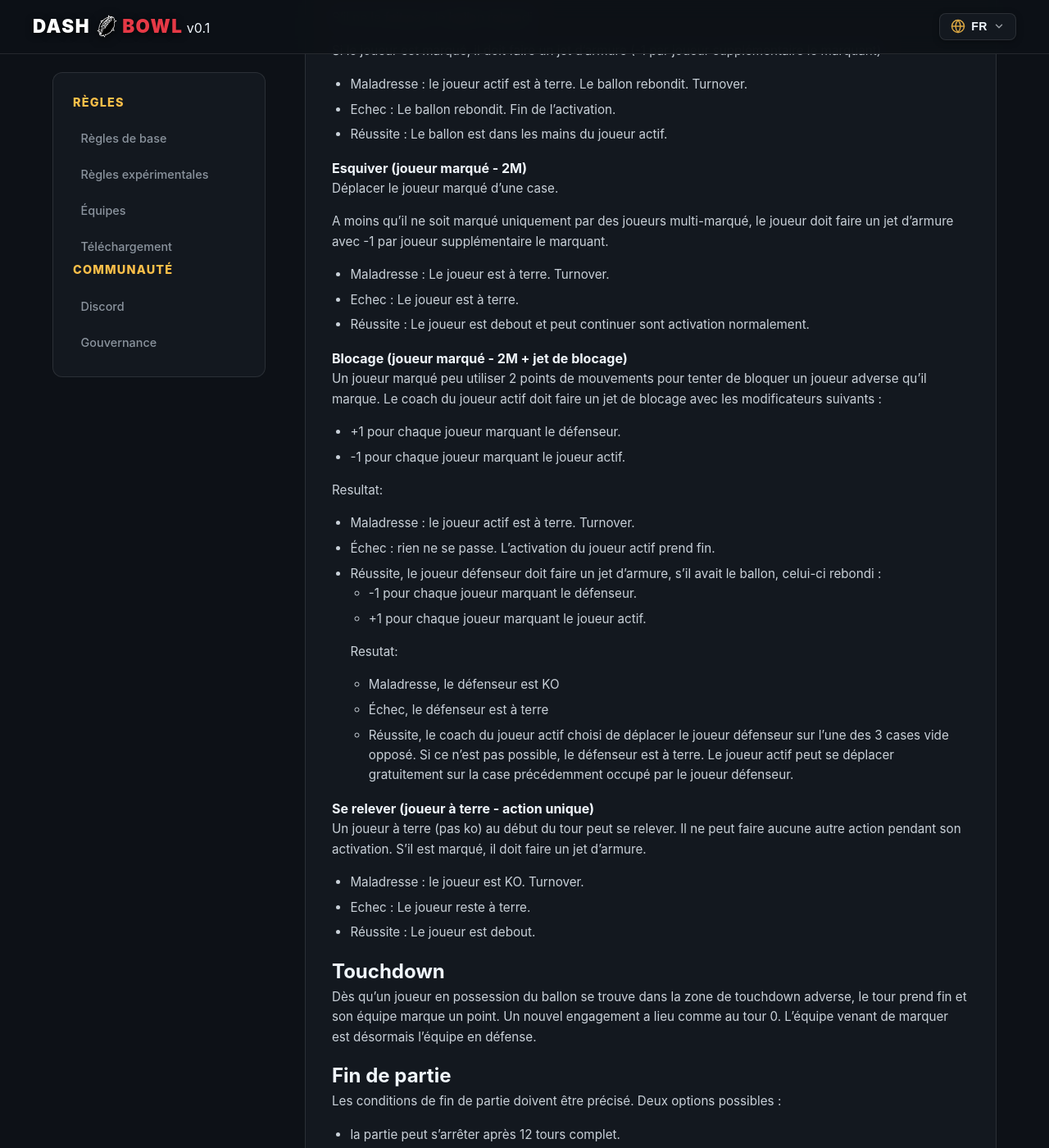
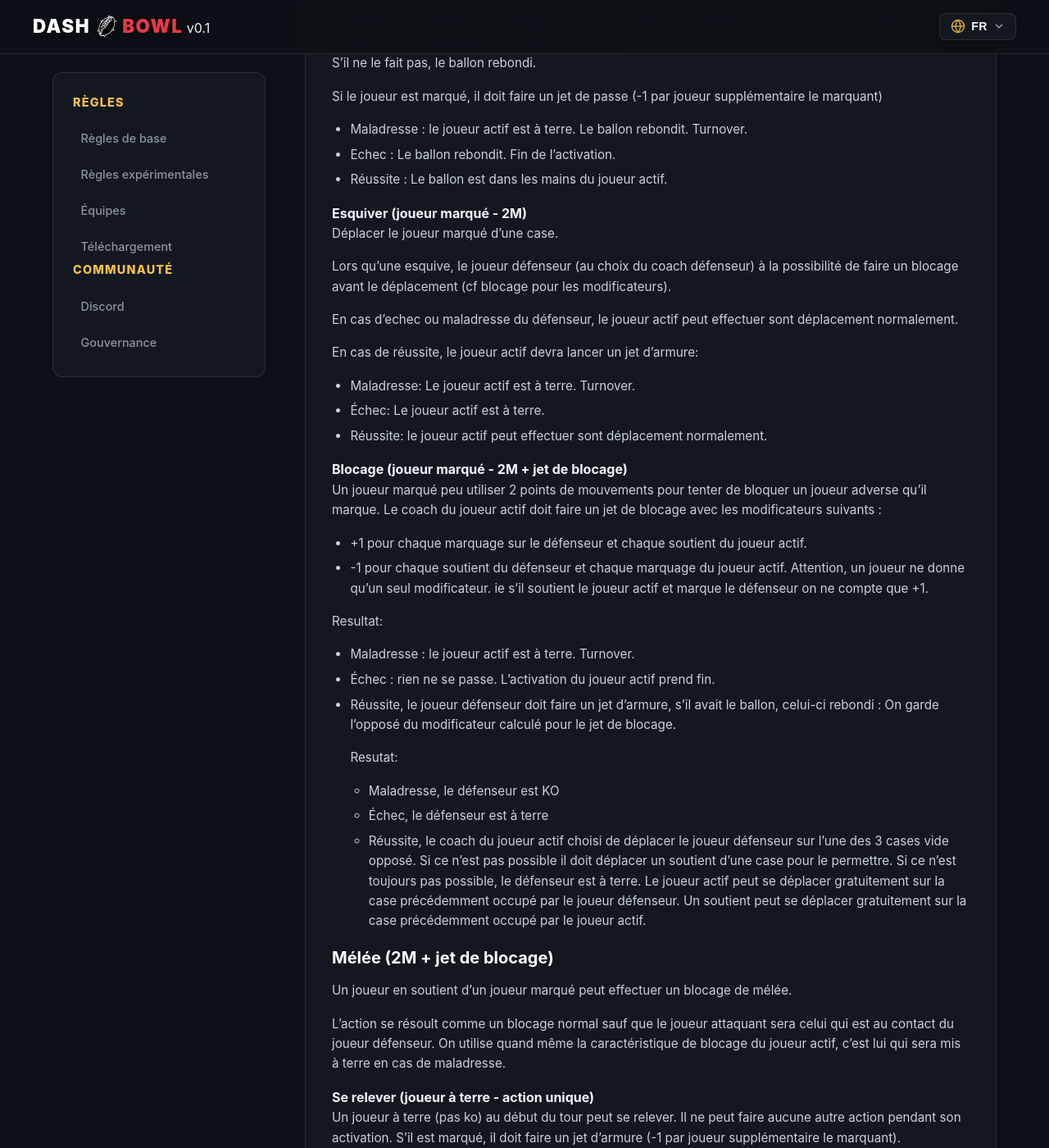
Before and after one commit to kroc702/dashbowl, a Jekyll site: the page built from fr/rules/index.md, in a window 1280 px wide and 1400 px high, scrolled down 3203 px. Shown: the whole window at 82% size. Built offline with Jekyll 4.4.1, drawn with Linux system fonts in a browser that asks for light colours; some of the changed text lies outside the part shown.

Commit message:
add scrum action

```diff
--- a/fr/rules/index.md
+++ b/fr/rules/index.md
@@ -23,7 +23,7 @@ La fiche d’équipe est la description de l’équipe donnant le nombre de joue
 
 - **Poste** : le type de joueur, la figurine doit permettre de distinguer le poste du joueur. Le poste peut avoir un impact sur certaine cartes ou talent d’équipe.
 - **Mouvement** (M [3-9]) : plus que le nombre de case de déplacement, cela correspond au nombre d’action possible lors d’une activation. Certaines actions demandes plusieurs points de mouvement.
-- **Lancer** (L [4-10+]) : la capacité du joueur à effectuer une passe.
+- **Lancer** (L [4-10+]) : la capacité du joueur à effectuer une passe ou attraper le ballon.
 - **Blocage** (B [4-10+]) : la capacité du joueur à bloquer ou tacler un joueur adverse.
 - **Armure** (A [4-10+]) : représente aussi sa masse et son agilité. La capacité du joueur à rester debout suite à un blocage.
 
@@ -39,6 +39,7 @@ Ensuite chaque équipe/coach jouent à tour de role en activant leur joueur un p
 - **Joueur libre** : un joueur debout qui n'a aucun joueur debout de l’équipe adverse adjacent
 - **Joueur marqué** : un joueur debout qui a au moins un joueur debout de l’équipe adverse adjacent
 - **Joueur multi-marqué** : un joueur marqué qui a au moins deux joueurs debout de l’équipe adverse adjacent
+- **Soutiens**: les soutiens d'un joueur sont ses coéquipiés debout et adjacent
 - **Joueur à terre** : Un joueur à terre ne peut que se relever lors de son activation.
 Un joueur mis à terre doit immédiatement lâcher le ballon (cf rebondit)
 - **Joueur ko** : retiré du plateau jusqu’au prochain touchdown
@@ -86,7 +87,7 @@ Si pendant son activation, un joueur libre ou marqué ce trouve sur la même cas
 
 S’il ne le fait pas, le ballon rebondi.
 
-Si le joueur est marqué, il doit faire un jet d’armure (-1 par joueur supplémentaire le marquant)
+Si le joueur est marqué, il doit faire un jet de passe (-1 par joueur supplémentaire le marquant)
 -	Maladresse : le joueur actif est à terre. Le ballon rebondit. Turnover.
 -	Echec : Le ballon rebondit. Fin de l’activation.
 -	Réussite : Le ballon est dans les mains du joueur actif.
@@ -94,33 +95,43 @@ Si le joueur est marqué, il doit faire un jet d’armure (-1 par joueur supplé
 #### Esquiver (joueur marqué - 2M)
 Déplacer le joueur marqué d'une case.
 
-A moins qu’il ne soit marqué uniquement par des joueurs multi-marqué, le joueur doit faire un jet d’armure avec -1 par joueur supplémentaire le marquant.
--	Maladresse : Le joueur est à terre. Turnover.
--	Echec : Le joueur est à terre.
--	Réussite : Le joueur est debout et peut continuer sont activation normalement.
+Lors qu'une esquive, le joueur défenseur (au choix du coach défenseur) à la possibilité de faire un blocage avant le déplacement (cf blocage pour les modificateurs).
+
+En cas d'echec ou maladresse du défenseur, le joueur actif peut effectuer sont déplacement normalement.
+
+En cas de réussite, le joueur actif devra lancer un jet d'armure:
+-	Maladresse: Le joueur actif est à terre. Turnover.
+-	Échec: Le joueur actif est à terre.
+-	Réussite: le joueur actif peut effectuer sont déplacement normalement.
 
 #### Blocage (joueur marqué - 2M + jet de blocage)
 Un joueur marqué peu utiliser 2 points de mouvements pour tenter de bloquer un joueur adverse qu’il marque.
 Le coach du joueur actif doit faire un jet de blocage avec les modificateurs suivants :
-- +1 pour chaque joueur marquant le défenseur.
-- -1 pour chaque joueur marquant le joueur actif.
+- +1 pour chaque marquage sur le défenseur et chaque soutient du joueur actif.
+- -1 pour chaque soutient du défenseur et chaque marquage du joueur actif.
+Attention, un joueur ne donne qu'un seul modificateur. ie s'il soutient le joueur actif et marque le défenseur on ne compte que +1.
 
 Resultat:
 -	Maladresse : le joueur actif est à terre. Turnover.
 -	Échec : rien ne se passe. L’activation du joueur actif prend fin.
 -	Réussite, le joueur défenseur doit faire un jet d’armure, s’il avait le ballon, celui-ci rebondi :
-    - -1 pour chaque joueur marquant le défenseur.
-    - +1 pour chaque joueur marquant le joueur actif.
+    On garde l'opposé du modificateur calculé pour le jet de blocage.
 
     Resutat:
     -	Maladresse, le défenseur est KO
     -	Échec, le défenseur est à terre
-    -	Réussite, le coach du joueur actif choisi de déplacer le joueur défenseur sur l’une des 3 cases vide opposé. Si ce n’est pas   possible, le défenseur est à terre.
-    Le joueur actif peut se déplacer gratuitement sur la case précédemment occupé par le joueur défenseur.
+    -	Réussite, le coach du joueur actif choisi de déplacer le joueur défenseur sur l’une des 3 cases vide opposé. Si ce n’est pas   possible il doit déplacer un soutient d'une case pour le permettre. Si ce n'est toujours pas possible, le défenseur est à terre.
+    Le joueur actif peut se déplacer gratuitement sur la case précédemment occupé par le joueur défenseur. Un soutient peut se déplacer gratuitement sur la case précédemment occupé par le joueur actif.
+
+### Mélée (2M + jet de blocage)
+Un joueur en soutient d'un joueur marqué peut effectuer un blocage de mélée.
+
+L'action se résoult comme un blocage normal sauf que le joueur attaquant sera celui qui est au contact du joueur défenseur. On utilise quand même la caractéristique de blocage du joueur actif, c'est lui qui sera mis à terre en cas de maladresse.
+
 
 #### Se relever (joueur à terre - action unique)
 Un joueur à terre (pas ko) au début du tour peut se relever. Il ne peut faire aucune autre action pendant son activation.
-S’il est marqué, il doit faire un jet d’armure.
+S’il est marqué, il doit faire un jet d’armure (-1 par joueur supplémentaire le marquant).
 -	Maladresse : le joueur est KO. Turnover.
 -	Echec : Le joueur reste à terre.
 -	Réussite : Le joueur est debout.
@@ -130,7 +141,4 @@ Dès qu’un joueur en possession du ballon se trouve dans la zone de touchdown
 Un nouvel engagement a lieu comme au tour 0. L’équipe venant de marquer est désormais l’équipe en défense.
 
 ## Fin de partie
-Les conditions de fin de partie doivent être précisé. Deux options possibles :
-
-- la partie peut s’arrêter après 12 tours complet.
-- la partie peut s’arrêter dès qu’une équipe marque 3 touchdown.
+La partie s'arrête dès qu'une équipe à marqué 2 touchdowns ou après 15 tours complet.
```
